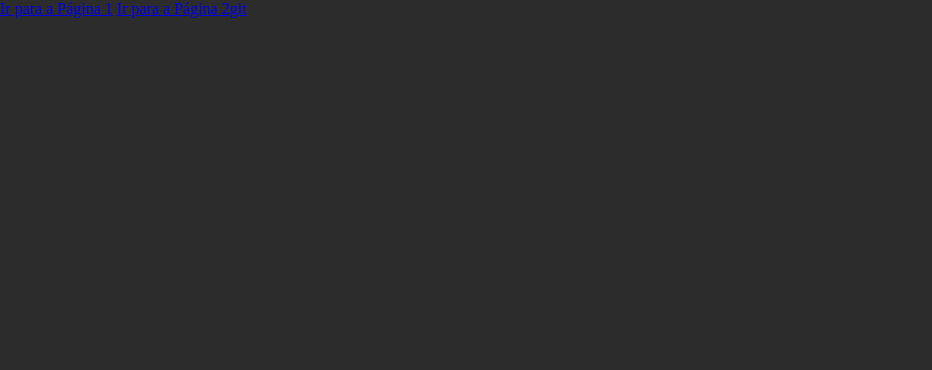
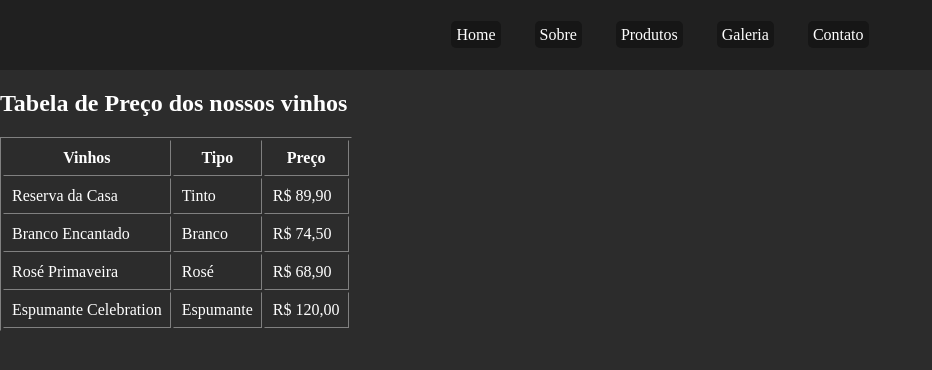
Before and after one commit to Nicolas-reach/CP-01---Front-end, a plain HTML site: page index.html in a window 1280 px wide. Shown: the whole page, without its empty margins (0-932 px from the left). Drawn offline with Linux system fonts and the light colour scheme.

Commit message:
Tabelas Alexandre, Nicolas links href

```diff
--- a/index.html
+++ b/index.html
@@ -3,12 +3,57 @@
 <head>
     <meta charset="UTF-8">
     <meta name="viewport" content="width=device-width, initial-scale=1.0">
-    <title>Document</title>
+    <title>Vinharia Agnello</title>
+
+
     <link rel="stylesheet" href="./src/css/style.css">
+    <script src="./src/js/script.j"></script>
 </head>
 <body>
-    <!-- Foi só pra acessar a pagina 1 sem abrir outra aba -->
-    <a href="./src/pages/pagina1.html">Ir para a Página 1</a>
-    <a href="./src/pages/pagina2.html">Ir para a Página 2git </a>
+
+    <nav>
+        <ul>
+            <li><a href="./index.html">Home</a></li>
+            <li><a href="./src/pages/pagina2.html">Sobre</a></li>
+            <li><a href="./src/pages/produtos.html">Produtos</a></li>
+            <li><a href="./src/pages/galeria.html">Galeria</a></li>
+            <li><a href="./src/pages/pagina1.html">Contato</a></li>
+        </ul>
+    </nav>
+
+    <section>
+        <h2>Tabela de Preço dos nossos vinhos</h2>
+        <table border="1" cellpadding="8">
+            <thead>
+                <tr>
+                    <th>Vinhos</th>
+                    <th>Tipo</th>
+                    <th>Preço</th>
+                </tr>
+            </thead>
+            <tbody>
+                <tr>
+                    <td>Reserva da Casa</td>
+                    <td>Tinto</td>
+                    <td>R$ 89,90</td>
+                </tr>
+                <tr>
+                    <td>Branco Encantado</td>
+                    <td>Branco</td>
+                    <td>R$ 74,50</td>
+                </tr>
+                <tr>
+                    <td>Rosé Primaveira</td>
+                    <td>Rosé</td>
+                    <td>R$ 68,90</td>
+                </tr>
+                <tr>
+                    <td>Espumante Celebration</td>
+                    <td>Espumante</td>
+                    <td>R$ 120,00</td>
+                </tr>
+            </tbody>
+        </table>
+    </section>
 </body>
 </html>
```
Also changed, not shown: src/js/script.js (+11 -1 lines), 1 other file.
